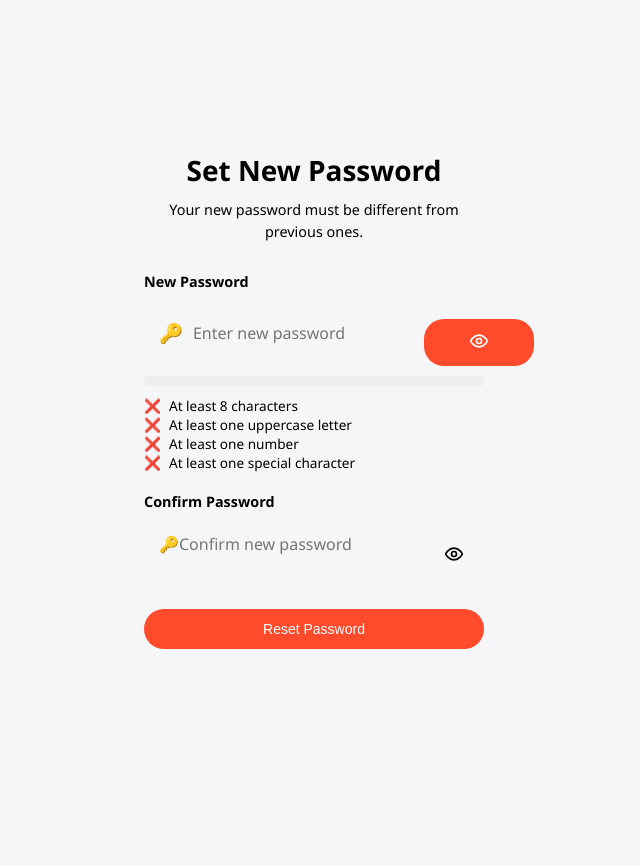
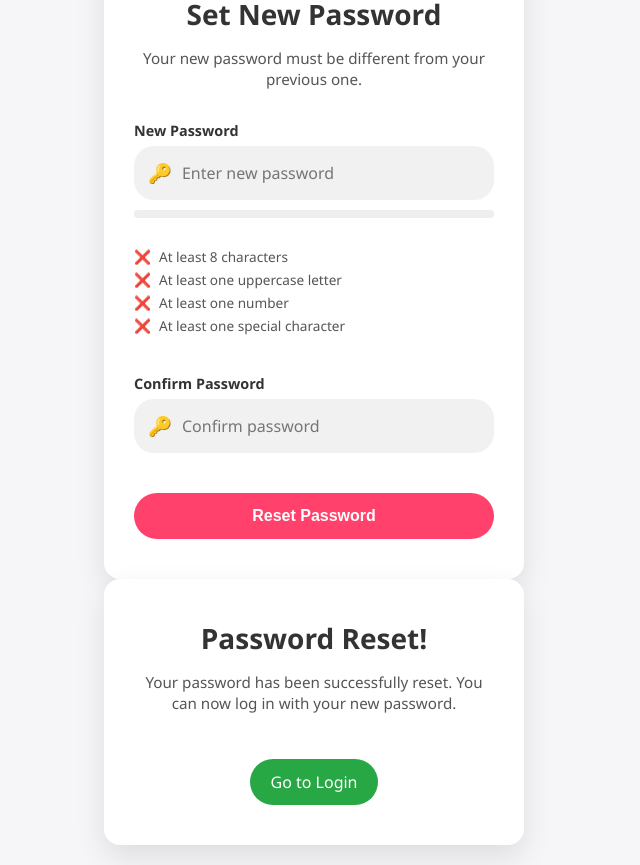
Before and after one commit to KashanAltaf/auth-app, a website: page reset_password.html in a window 1280 px wide. Shown: the whole page, without its empty margins (326-966 px from the left). Before the commit the page ends 800 px from the top, so only its background shows below. Drawn offline with Linux system fonts and the light colour scheme.

Commit message:
Reset  Password Commit

```diff
--- a/css/style.css
+++ b/css/style.css
@@ -455,124 +455,223 @@ button.ghost {
 }
 
 /*Reset Password page*/
+/* Container */
 .rp-form-card-container {
-    width: 100%;
+  width: 90%;
   max-width: 420px;
+  margin: 0 auto;
+  padding: 20px 0;
   animation: slideIn 0.5s ease-out forwards;
 }
 
-.rp-form-card {
-    background-color: var(--card-background-color);
-    padding: 40px;
-    border-radius: var(--border-radius-md);
-    box-shadow: var(--shadow);
+/* Card Base */
+.rp-form-card,
+.rp-form-card.rp-success {
+  background: #ffffff;
+  padding: 40px 30px;
+  border-radius: 16px;
+  box-shadow: 0 12px 30px rgba(0, 0, 0, 0.1);
   display: flex;
   flex-direction: column;
   gap: 20px;
+  transition: transform 0.3s, opacity 0.3s;
 }
 
-.rp-form-card h2 {
+/* Headings & Text */
+.rp-form-card h2,
+.rp-form-card.rp-success h2 {
   font-size: 1.75rem;
-    color: var(--text-color);
+  color: #333;
   text-align: center;
-    margin-bottom: -10px;
+  margin-bottom: -5px;
 }
 
-.rp-form-card p {
-    font-size: 0.9rem;
-    color: var(--text-secondary-color);
+.rp-form-card p,
+.rp-form-card.rp-success p {
+  font-size: 0.95rem;
+  color: #555;
   text-align: center;
-    line-height: 1.5;
+  line-height: 1.4;
   margin-bottom: 10px;
 }
 
+/* Input Group */
 .rp-input-group {
-    display: flex;
-    flex-direction: column;
+  position: relative;
 }
 
 .rp-input-group label {
   font-weight: 600;
   font-size: 0.9rem;
-    margin-bottom: 8px;
-    color: var(--text-color);
+  margin-bottom: 6px;
+  color: #333;
+  display: block;
 }
 
 .rp-input-wrapper {
   display: flex;
   align-items: center;
-    background-color: var(--input-background-color);
-    border-radius: var(--border-radius-lg);
-    padding: 0 15px;
-    transition: box-shadow 0.2s;
+  background: #f1f1f1;
+  border-radius: 20px;
+  padding: 0 12px;
+  border: 2px solid transparent;
+  transition: border-color 0.2s, box-shadow 0.2s;
 }
 
 .rp-input-wrapper:focus-within {
-    box-shadow: 0 0 0 2px var(--primary-color);
+  border-color: #ff416c;
+  box-shadow: 0 0 0 3px rgba(255, 65, 108, 0.2);
 }
 
-.rp-input-wrapper .icon {
+.rp-icon {
   font-size: 1.2rem;
   margin-right: 10px;
-    color: var(--text-secondary-color);
+  color: #555;
 }
 
 .rp-input-wrapper input {
-    flex-grow: 1;
+  flex: 1;
   border: none;
   outline: none;
-    background-color: transparent;
+  background: transparent;
   padding: 14px 0;
   font-size: 1rem;
   font-family: inherit;
 }
 
+/* Eye toggle button */
 .rp-eye-toggle {
   background: none;
   border: none;
   cursor: pointer;
-    padding: 0 5px;
-    color: var(--text-secondary-color);
+  padding: 0 6px;
   display: flex;
   align-items: center;
+  transition: transform 0.2s;
+}
+.rp-eye-toggle:hover {
+  transform: scale(1.1);
+}
+.eye-off-icon {
+  display: none;
+}
+.rp-eye-toggle.active .eye-icon {
+  display: none;
+}
+.rp-eye-toggle.active .eye-off-icon {
+  display: block;
 }
 
+/* Strength Meter */
 .rp-password-strength {
-    height: 10px;
-    background-color: #eee;
+  width: 100%;
+  height: 8px;
+  background: #eee;
   border-radius: 5px;
   overflow: hidden;
-    margin-top: -10px;
+  margin: -10px 0 10px;
+}
+.rp-strength-bar {
+  height: 100%;
+  width: 0%;
+  background: #dc3545;
+  transition: width 0.4s ease, background-color 0.4s ease;
 }
 
-.rp-strength-bar {
-    height: 100%;
-    width: 0;
-    background-color: var(--error-color);
-    transition: width 0.3s, background-color 0.3s;
-}
-
+/* Criteria List */
 .rp-password-criteria {
-    list-style-type: none;
+  list-style: none;
   padding-left: 0;
   font-size: 0.85rem;
-    color: var(--text-secondary-color);
-    margin-top: -10px;
+  color: #555;
+  margin-top: -5px;
+  margin-bottom: 15px;
 }
-
 .rp-password-criteria li {
+  margin: 4px 0;
   transition: color 0.3s;
 }
-
 .rp-password-criteria li::before {
   content: '❌';
   margin-right: 8px;
+  transition: content 0.3s;
 }
-
 .rp-password-criteria li.valid {
-    color: var(--success-color);
+  color: #28a745;
 }
-
 .rp-password-criteria li.valid::before {
   content: '✅';
 }
+
+/* Submit Button */
+.rp-submit {
+  background: #ff416c;
+  color: #fff;
+  border: none;
+  padding: 14px 0;
+  font-size: 1rem;
+  font-weight: 600;
+  border-radius: 30px;
+  cursor: pointer;
+  transition: background 0.2s, transform 0.1s;
+}
+.rp-submit:hover {
+  background: #ff2e53;
+}
+.rp-submit:active {
+  transform: scale(0.97);
+}
+
+/* Success State */
+.rp-form-card.rp-success {
+  align-items: center;
+  text-align: center;
+}
+.rp-success-login-button {
+  display: inline-block;
+  margin-top: 15px;
+  background: #28a745;
+  color: #fff;
+  padding: 12px 20px;
+  border-radius: 30px;
+  text-decoration: none;
+  transition: background 0.2s, transform 0.1s;
+}
+.rp-success-login-button:hover {
+  background: #218838;
+}
+.rp-success-login-button:active {
+  transform: scale(0.97);
+}
+
+/* Back Button (if any) */
+#backToOtp {
+  display: block;
+  margin: 15px auto 0;
+  color: #555;
+  text-decoration: none;
+  font-size: 0.9rem;
+  transition: color 0.2s;
+}
+#backToOtp:hover {
+  color: #ff416c;
+}
+
+/* Animations */
+@keyframes slideIn {
+  from { opacity: 0; transform: translateY(20px); }
+  to { opacity: 1; transform: translateY(0); }
+}
+
+/* Responsive tweaks */
+@media (max-width: 480px) {
+  .rp-form-card, .rp-form-card.rp-success {
+    padding: 30px 20px;
+  }
+  .rp-input-wrapper input {
+    padding: 12px 0;
+  }
+  .rp-submit {
+    padding: 12px 0;
+  }
+}
--- a/reset_password.html
+++ b/reset_password.html
@@ -9,60 +9,58 @@
 </head>
 <body>
     <main class="rp-form-card-container">
-        <!-- The Form Card -->
-        <form id="resetPasswordForm" class="rp-form-card">
+    <!-- Reset Password Form -->
+    <form id="resetPasswordForm" class="rp-form-card" novalidate>
       <h2>Set New Password</h2>
-            <p>Your new password must be different from previous ones.</p>
+      <p>Your new password must be different from your previous one.</p>
 
-            <!-- New Password Input -->
+      <!-- New Password -->
       <div class="rp-input-group">
         <label for="newPassword">New Password</label>
         <div class="rp-input-wrapper">
-                   <span class="icon" aria-hidden="true">🔑</span>
-                   <input type="password" id="newPassword" placeholder="Enter new password" required />
-                   <button type="button" class="eye-toggle" aria-label="Show password">
-                        <svg xmlns="http://www.w3.org/2000/svg" width="20" height="20" viewBox="0 0 24 24" fill="none" stroke="currentColor" stroke-width="2" stroke-linecap="round" stroke-linejoin="round" class="eye-icon"><path d="M2 12s3-7 10-7 10 7 10 7-3 7-10 7-10-7-10-7Z"></path><circle cx="12" cy="12" r="3"></circle></svg>
-                        <svg xmlns="http://www.w3.org/2000/svg" width="20" height="20" viewBox="0 0 24 24" fill="none" stroke="currentColor" stroke-width="2" stroke-linecap="round" stroke-linejoin="round" class="eye-off-icon" style="display: none;"><path d="M9.88 9.88a3 3 0 1 0 4.24 4.24"></path><path d="M10.73 5.08A10.43 10.43 0 0 1 12 5c7 0 10 7 10 7a13.16 13.16 0 0 1-1.67 2.68"></path><path d="M6.61 6.61A13.526 13.526 0 0 0 2 12s3 7 10 7a9.74 9.74 0 0 0 5.39-1.61"></path><line x1="2" x2="22" y1="2" y2="22"></line></svg>
+          <span class="rp-icon">🔑</span>
+          <input type="password" id="newPassword" placeholder="Enter new password" required aria-describedby="criteriaList" />
+          <button type="button" class="rp-eye-toggle" aria-label="Toggle password visibility">
+            <svg class="eye-icon" viewBox="0 0 24 24"><path d="M1 12s4-8 11-8 11 8 11 8-4 8-11 8-11-8-11-8z"/><circle cx="12" cy="12" r="3"/></svg>
+            <svg class="eye-off-icon" viewBox="0 0 24 24"><path d="M17.94 17.94A10 10 0 0 1 12 20c-7 0-10-8-10-8a20.79 20.79 0 0 1 5-5M1 1l22 22"/><path d="M9.88 9.88a3 3 0 0 0 4.24 4.24"/></svg>
           </button>
         </div>
       </div>
 
-            <!-- Password Strength Meter -->
+      <!-- Strength Meter -->
       <div class="rp-password-strength">
         <div class="rp-strength-bar"></div>
-                <span class="rp-strength-text"></span>
       </div>
 
-            <!-- Password Validation Checklist -->
-            <ul id="rp-password-criteria" class="rp-password-criteria">
-                <li id="length">At least 8 characters</li>
-                <li id="uppercase">At least one uppercase letter</li>
-                <li id="number">At least one number</li>
-                <li id="special">At least one special character</li>
+      <!-- Criteria Checklist -->
+      <ul id="criteriaList" class="rp-password-criteria">
+        <li data-criteria="length">At least 8 characters</li>
+        <li data-criteria="uppercase">At least one uppercase letter</li>
+        <li data-criteria="number">At least one number</li>
+        <li data-criteria="special">At least one special character</li>
       </ul>
 
-            <!-- Confirm Password Input -->
+      <!-- Confirm Password -->
       <div class="rp-input-group">
         <label for="confirmPassword">Confirm Password</label>
         <div class="rp-input-wrapper">
-                   <span class="rp-icon" aria-hidden="true">🔑</span>
-                   <input type="password" id="confirmPassword" placeholder="Confirm new password" required />
-                   <button type="button" class="rp-eye-toggle" aria-label="Show password">
-                        <!-- SVG icons are duplicated for simplicity, can be refactored -->
-                        <svg xmlns="http://www.w3.org/2000/svg" width="20" height="20" viewBox="0 0 24 24" fill="none" stroke="currentColor" stroke-width="2" stroke-linecap="round" stroke-linejoin="round" class="eye-icon"><path d="M2 12s3-7 10-7 10 7 10 7-3 7-10 7-10-7-10-7Z"></path><circle cx="12" cy="12" r="3"></circle></svg>
-                        <svg xmlns="http://www.w3.org/2000/svg" width="20" height="20" viewBox="0 0 24 24" fill="none" stroke="currentColor" stroke-width="2" stroke-linecap="round" stroke-linejoin="round" class="eye-off-icon" style="display: none;"><path d="M9.88 9.88a3 3 0 1 0 4.24 4.24"></path><path d="M10.73 5.08A10.43 10.43 0 0 1 12 5c7 0 10 7 10 7a13.16 13.16 0 0 1-1.67 2.68"></path><path d="M6.61 6.61A13.526 13.526 0 0 0 2 12s3 7 10 7a9.74 9.74 0 0 0 5.39-1.61"></path><line x1="2" x2="22" y1="2" y2="22"></line></svg>
+          <span class="rp-icon">🔑</span>
+          <input type="password" id="confirmPassword" placeholder="Confirm password" required />
+          <button type="button" class="rp-eye-toggle" aria-label="Toggle password visibility">
+            <svg class="eye-icon" viewBox="0 0 24 24"><path d="M1 12s4-8 11-8 11 8 11 8-4 8-11 8-11-8-11-8z"/><circle cx="12" cy="12" r="3"/></svg>
+            <svg class="eye-off-icon" viewBox="0 0 24 24"><path d="M17.94 17.94A10 10 0 0 1 12 20c-7 0-10-8-10-8a20.79 20.79 0 0 1 5-5M1 1l22 22"/></svg>
           </button>
         </div>
       </div>
 
-            <button type="submit" id="submitButton">Reset Password</button>
+      <button type="submit" id="submitButton" class="rp-submit">Reset Password</button>
     </form>
 
-        <!-- Success Message (Initially Hidden) -->
-        <div id="successMessage" class="rp-form-card" style="display: none; text-align: center;">
+    <!-- Success Message -->
+    <section id="successMessage" class="rp-form-card rp-success" hidden>
       <h2>Password Reset!</h2>
       <p>Your password has been successfully reset. You can now log in with your new password.</p>
-            <a href="/login.html" class="success-login-button">Go to Login</a>
-        </div>
+      <a href="/login.html" class="rp-success-login-button">Go to Login</a>
+    </section>
     </main>
 </html>
```
Lines whose indentation alone changed are shown as unchanged.
